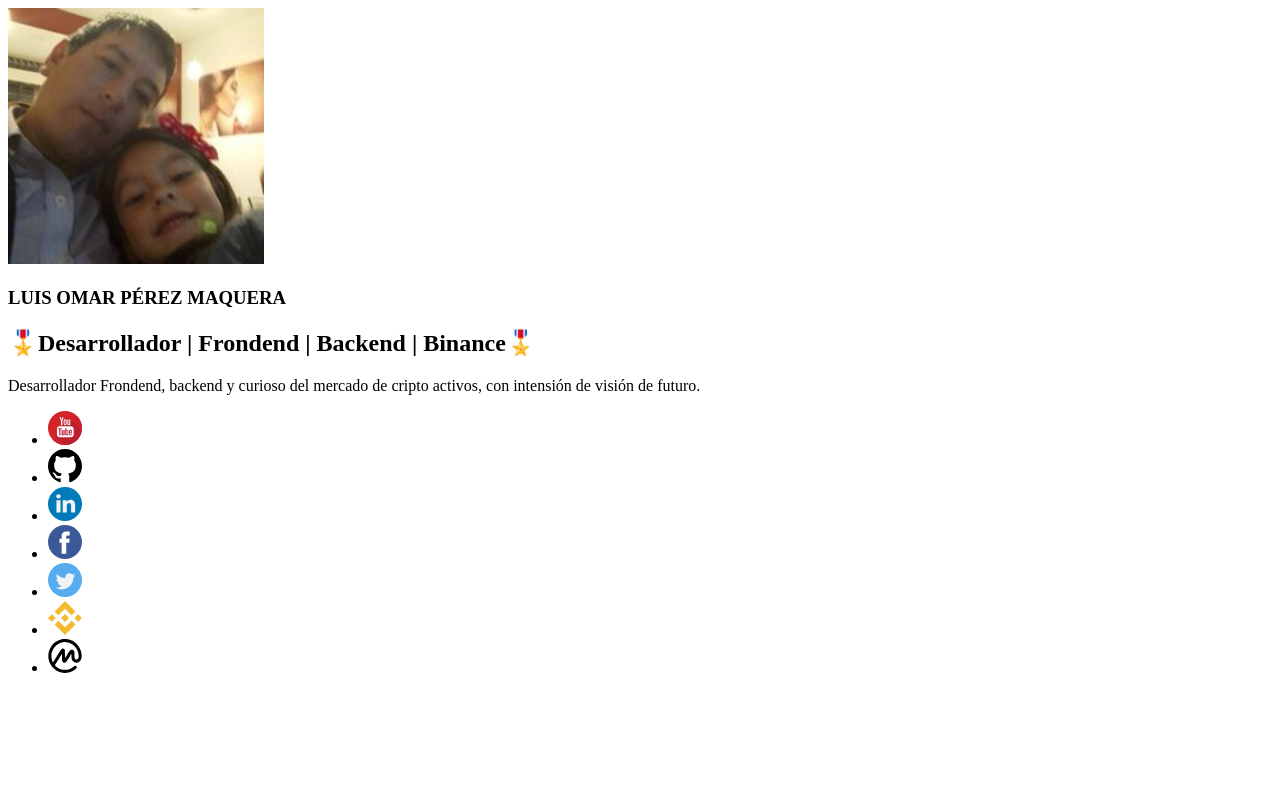
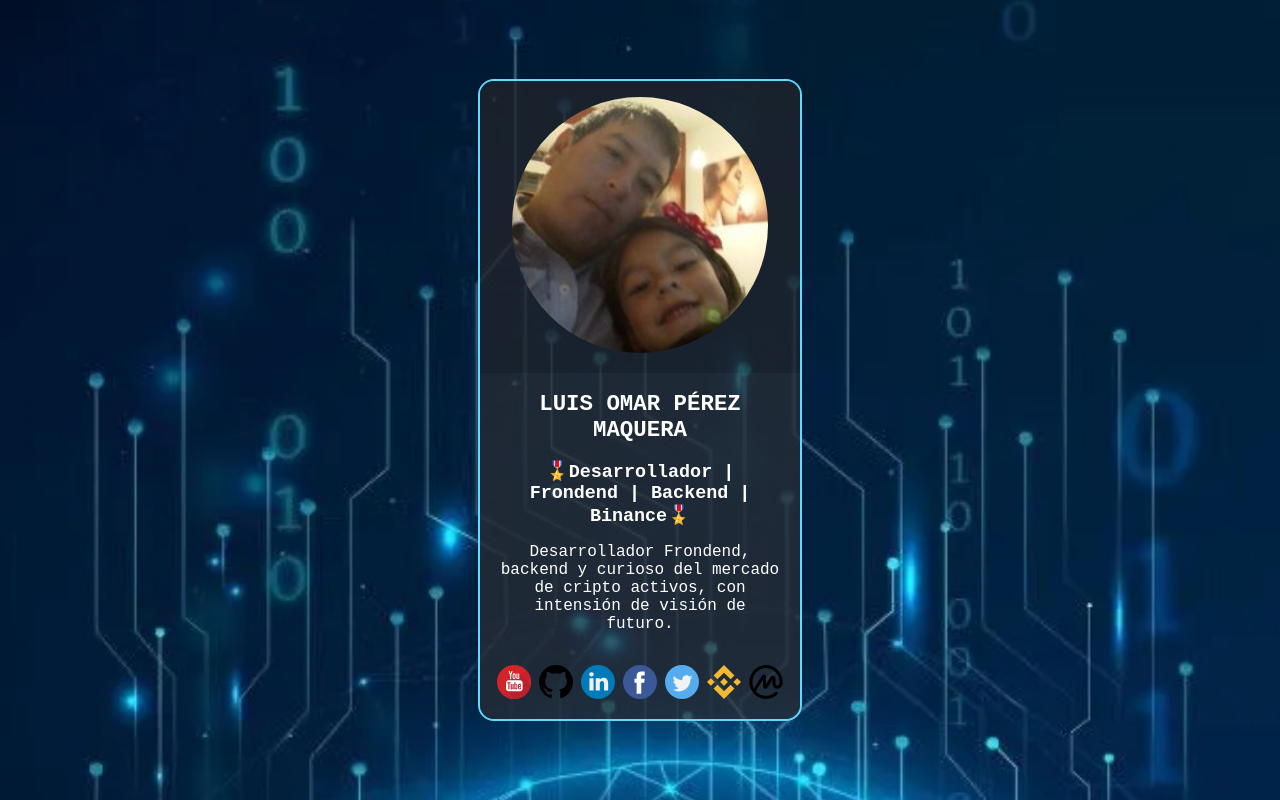
Before and after one commit to mposiul/tarjeta_presentacion, a plain HTML site: page index.html in a window 1280 px wide. Drawn offline with Linux system fonts and the light colour scheme.

Commit message:
Estructura html + imagenes + enlaces + CSSs

```diff
--- /dev/null
+++ b/css/styles.css
@@ -0,0 +1,85 @@
+:root {
+    --primary-theme-color: #20232a;
+    --primary-shadow-color: #20232abf;
+    --secundary-shadow-color: #282c34bf;
+    --primary-text-color: #fff;
+    --primary-highlight-color: #61dafb;
+    --primary-font-family: monospace;
+}
+
+.body {
+    background-color: var(--primary-shadow-color);
+    color: var(--primary-text-color);
+    font-family: var(--primary-font-family);
+    margin: 0;
+}
+
+.hero {
+    display: flex;
+    background-image: url(../img/00110011.webp);
+    background-position: center;
+    background-size: cover;
+    min-height: 100vh;
+}
+
+.card {
+    border: 0.125rem solid var(--primary-highlight-color);
+    border-radius: 1rem;
+    max-width: 320px;
+    margin: auto;
+    overflow: hidden;
+}
+
+.card__header {
+    background-color: var(--primary-shadow-color);
+    text-align: center;
+    padding: 1rem;
+}
+
+.card__img {
+    background-color: var(--primary-theme-color);
+    border-radius: 50%;
+    width: min(100%, 256px);
+    height: auto;
+    object-fit: cover;
+}
+
+.card__body {
+    display: flex;
+    flex-direction: column;
+    gap: 0.5rem;
+    background-color: var(--secundary-shadow-color);
+    padding: 1rem;
+}
+
+.card__title {
+    font-size: 1.4rem;
+    text-align: center;
+    margin: 0.1rem;
+}
+
+.card__subtitle {
+    font-size: 1.15rem;
+    text-align: center;
+    margin: 0.5rem;
+}
+
+.card__text {
+    text-align: center;
+    font-size: 1rem;
+    margin: 0;
+}
+
+.card__footer {
+    background-color: var(--secundary-shadow-color);
+    padding: 1rem;
+}
+
+.menu {
+    display: flex;
+    justify-content: center;
+    gap: 0.5rem;
+    list-style: none;
+    margin: 0;
+    padding: 0;
+}
--- a/index.html
+++ b/index.html
@@ -5,25 +5,26 @@
     <meta name="viewport" content="width=device-width, initial-scale=1.0" />
     <title>Tarjeta de Presentación Luis Omar PÉREZ MAQUERA</title>
     <link rel="shortcut icon" href="/img/favicon.png" type="image/x-icon">
+    <link rel="stylesheet" href="./css/styles.css">
 </head>
-<body>
+<body class="body">
     <main>
-        <article>
-            <div>
-                <header>
-                    <img src="./img/mposiul.jpg" alt="Luis Maquera" width="256" height="256">
+        <article class="hero">
+            <div class="card">
+                <header class="card__header">
+                    <img src="./img/mposiul.jpg" alt="Luis Maquera" width="256" height="256" class="card__img">
                 </header>
-                <section>
-                    <h1>LUIS OMAR PÉREZ MAQUERA</h1>
-                    <H2>🎖️Desarrollador | Frondend | Backend | Binance🎖️</H2>
-                    <p>
+                <section class="card__body">
+                    <h1 class="card__title">LUIS OMAR PÉREZ MAQUERA</h1>
+                    <H2 class="card__subtitle">🎖️Desarrollador | Frondend | Backend | Binance🎖️</H2>
+                    <p class="card__text">
                         Desarrollador Frondend, backend y curioso del mercado de cripto activos, con intensión de visión
                         de futuro.
                     </p>
                 </section>
-                <footer>
+                <footer class="card__footer">
                     <nav>
-                        <ul>
+                        <ul class="menu">
                             <li>
                                 <a href="https://www.youtube.com/watch?v=o25JqvtYVUo" target="_blank"> <img src="./img/youtube.svg" alt="Youtube" width="34" height="34"></a>
                             </li>
```
Also changed, not shown: img/00110011.jpg (added), img/00110011.webp (added), img/BB00BB00.jpg (added), img/BB00BB00.webp (added).
